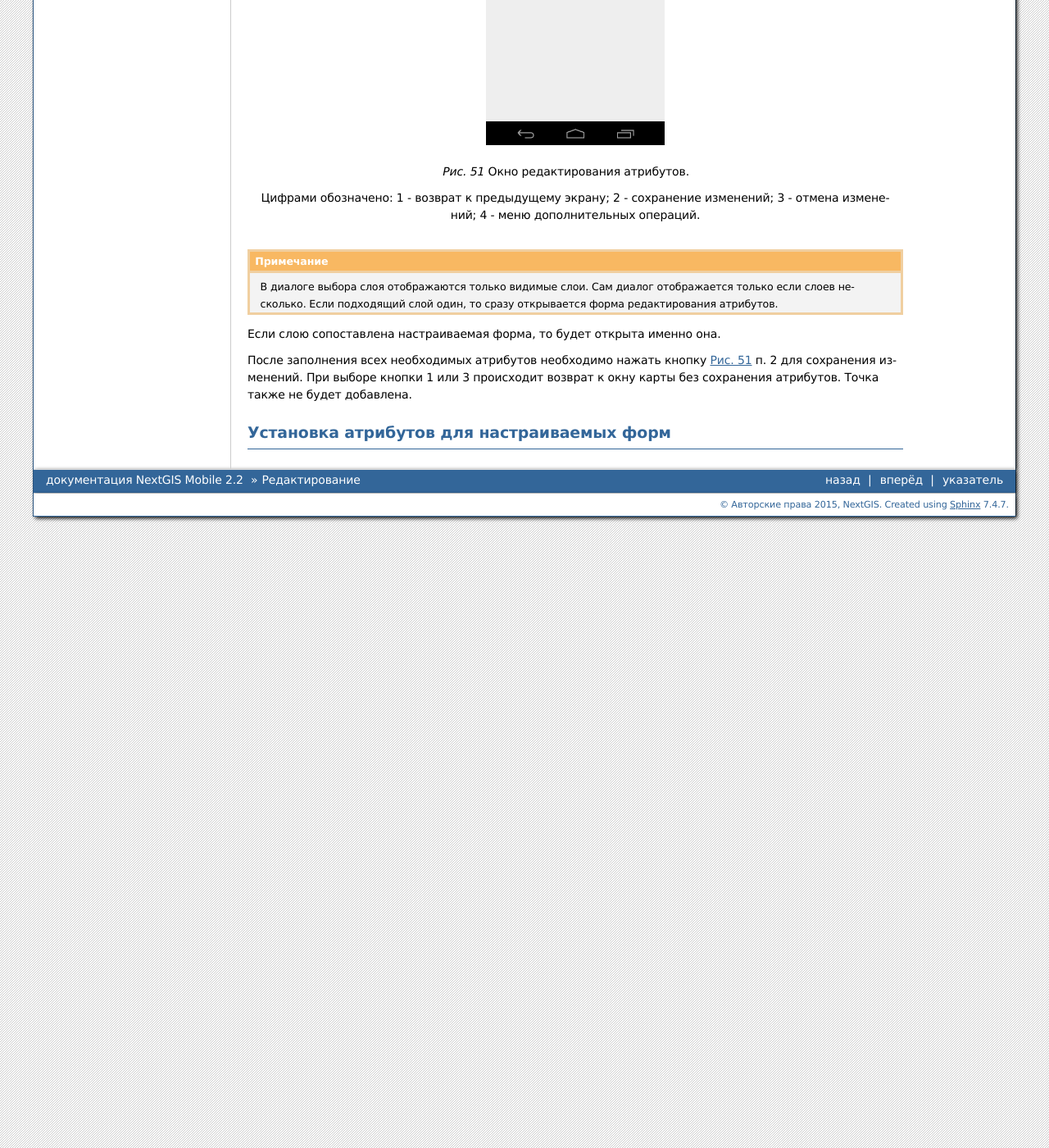
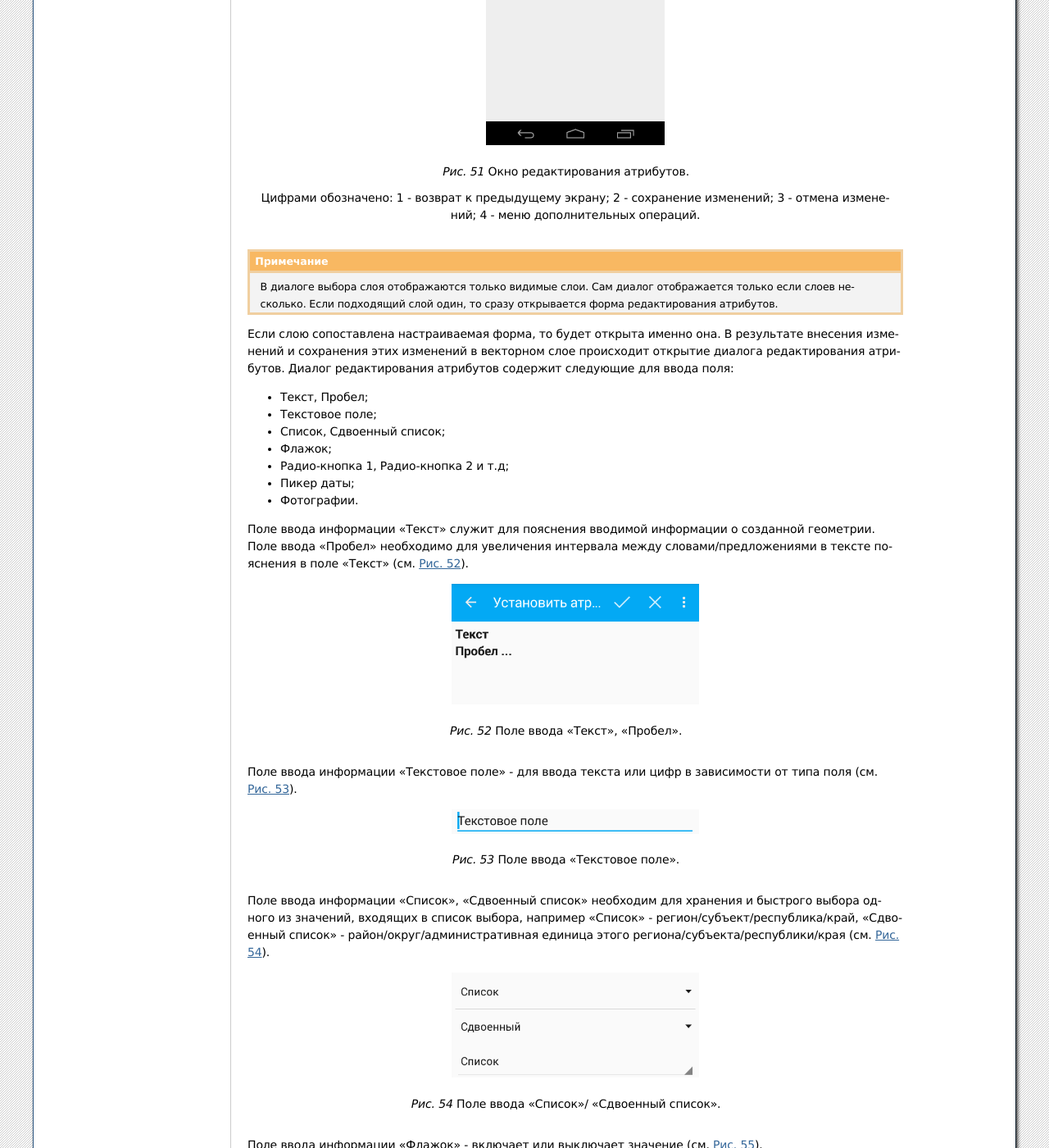
Before and after one commit to nextgis/docs_ngmobile, a Sphinx documentation site: the page built from source/editing.rst, in a window 1280 px wide and 1400 px high, scrolled down 14511 px. Shown: the whole window at 82% size. Built offline with Sphinx 7.4.7, drawn with Linux system fonts in a browser that asks for light colours; formulas are drawn with MathJax 3; some of the changed text lies outside the part shown.

Commit message:
установка атрибутов для настраиваемых форм

```diff
--- a/source/editing.rst
+++ b/source/editing.rst
@@ -633,12 +633,74 @@
    отображается только если слоев несколько. Если подходящий слой один, то сразу
    открывается форма редактирования атрибутов.
 
-Если слою сопоставлена настраиваемая форма, то будет открыта именно она.
+Если слою сопоставлена настраиваемая форма, то будет открыта именно она. В результате
+внесения изменений и сохранения этих изменений в векторном слое происходит открытие диалога
+редактирования атрибутов. Диалог редактирования атрибутов содержит следующие для ввода поля:
+
+* Текст, Пробел;
+* Текстовое поле;
+* Список, Сдвоенный список;
+* Флажок;
+* Радио-кнопка 1, Радио-кнопка 2 и т.д;
+* Пикер даты;
+* Фотографии.
+
+Поле ввода информации "Текст" служит для пояснения вводимой информации о созданной геометрии.
+Поле ввода "Пробел" необходимо для увеличения интервала между словами/предложениями
+в тексте пояснения в поле "Текст" (см. :numref:`ngmobile_text_probel_pic`).
+
+.. figure:: _static/text_probel.png
+   :name: ngmobile_text_probel_pic
+   :align: center
+   :width: 8cm
+
+   Поле ввода "Текст", "Пробел".
+
+Поле ввода информации "Текстовое поле" - для ввода текста или цифр в зависимости от типа поля (см. :numref:`ngmobile_text_pole_pic`).
+
+.. figure:: _static/text_pole.png
+   :name: ngmobile_text_pole_pic
+   :align: center
+   :width: 8cm
+
+   Поле ввода "Текстовое поле".
+
+Поле ввода информации "Список", "Сдвоенный список" необходим для хранения и быстрого
+выбора одного из значений, входящих в список выбора, например "Список" - регион/субъект/республика/край,
+"Сдвоенный список" - район/округ/административная единица этого региона/субъекта/республики/края (см. :numref:`ngmobile_spisok_pic`).
+
+.. figure:: _static/spisok.png
+   :name: ngmobile_spisok_pic
+   :align: center
+   :width: 8cm
+
+   Поле ввода "Список"/ "Сдвоенный список".
+
+Поле ввода информации "Флажок" - включает или выключает значение (см. :numref:`ngmobile_flag_pic`).
+
+.. figure:: _static/flag.png
+   :name: ngmobile_flag_pic
+   :align: center
+   :width: 8cm
+
+   Поле ввода "Флажок".
+
+Поле ввода информации "Радио-кнопка 1", "Радио-кнопка 2" - переключатель, позволяет выбрать
+один элемент из ограниченного набора взаимно исключающих вариантов (см. :numref:`ngmobile_radio_kn_pic`).
+
+.. figure:: _static/radio_kn.png
+   :name: ngmobile_radio_kn_pic
+   :align: center
+   :width: 8cm
+
+   Поле ввода "Радио-кнопка".
+
+
+
+
+
 
 После заполнения всех необходимых атрибутов необходимо нажать кнопку
 :numref:`ngmobile_attributes_edit_pic` п. 2 для сохранения изменений. При выборе
 кнопки 1 или 3 происходит возврат к окну карты без сохранения атрибутов. Точка
 также не будет добавлена.
-
-Установка атрибутов для настраиваемых форм
--------------------------------------------
```
Also changed, not shown: source/_static/flag.png (added), source/_static/radio_kn.png (added), source/_static/spisok.png (added), source/_static/text_pole.png (added), source/_static/text_probel.png (added), source/spisok.png (added).
